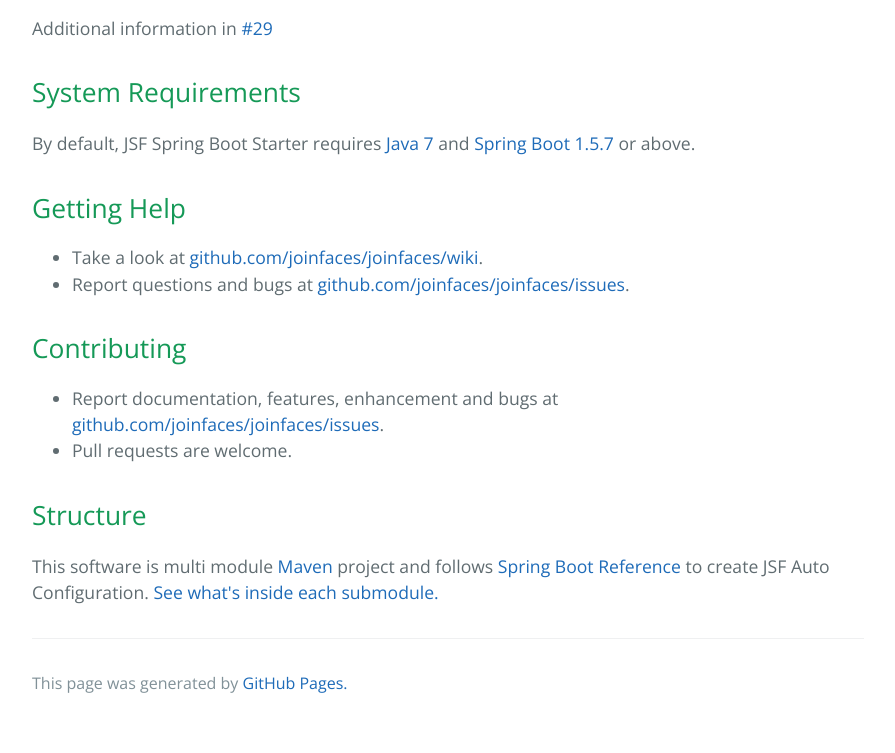
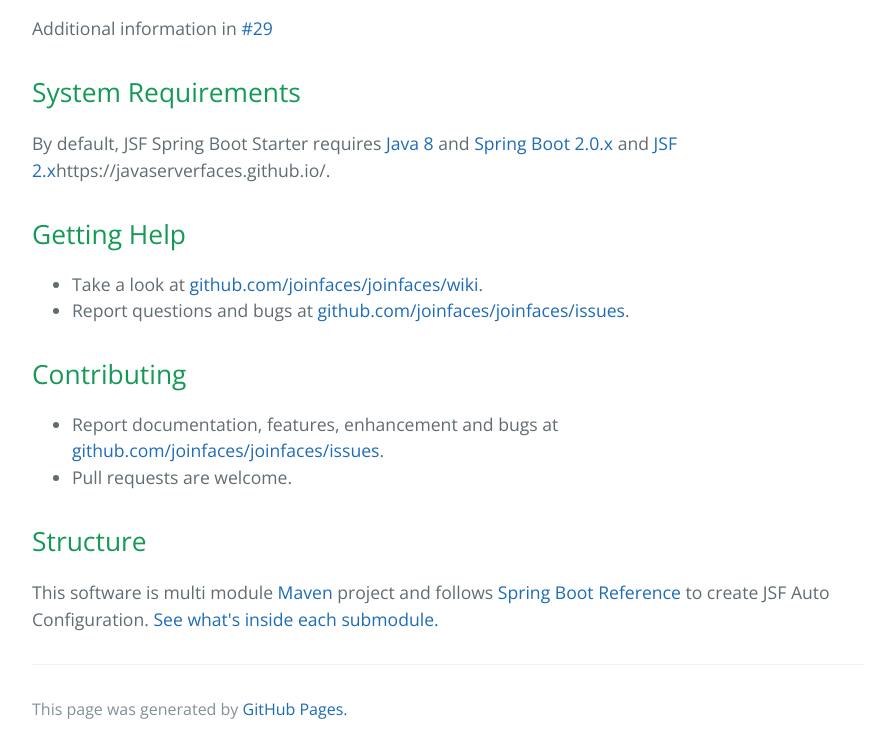
Before and after one commit to joinfaces/joinfaces.github.io, a plain HTML site: page index.html in a window 1280 px wide. Shown: the part 2928-3681 px from the top of the page, without its empty margins (192-1087 px from the left). Before the commit the page ends 3655 px from the top, so only its background shows below. Drawn offline with nearby package versions, Linux system fonts and the light colour scheme.

Commit message:
upgrade doc to joinfaces 3.1.1

```diff
--- a/index.html
+++ b/index.html
@@ -227,7 +227,7 @@
 <h2>
 <a id="system-requirements" class="anchor" href="#system-requirements" aria-hidden="true"><span aria-hidden="true" class="octicon octicon-link"></span></a>System Requirements</h2>
 
-<p>By default, JSF Spring Boot Starter requires <a href="http://java.com">Java 7</a> and <a href="http://projects.spring.io/spring-boot/">Spring Boot 1.5.7</a> or above.</p>
+<p>By default, JSF Spring Boot Starter requires <a href="http://java.com">Java 8</a> and <a href="http://projects.spring.io/spring-boot/">Spring Boot 2.0.x</a> and <a href="">JSF 2.x</a>https://javaserverfaces.github.io/.</p>
 
 <h2>
 <a id="getting-help" class="anchor" href="#getting-help" aria-hidden="true"><span aria-hidden="true" class="octicon octicon-link"></span></a>Getting Help</h2>
@@ -256,6 +256,5 @@
 
     </section>
 
-
   </body>
 </html>
```
